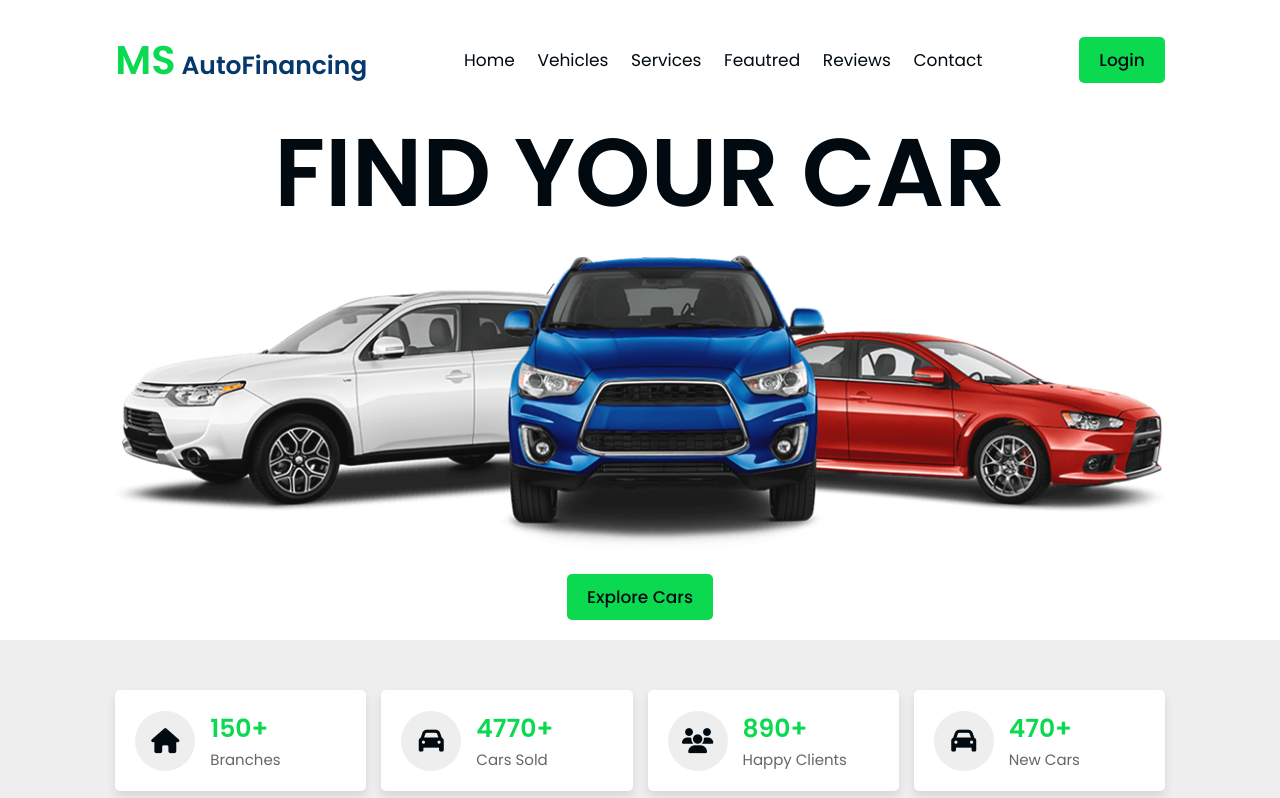
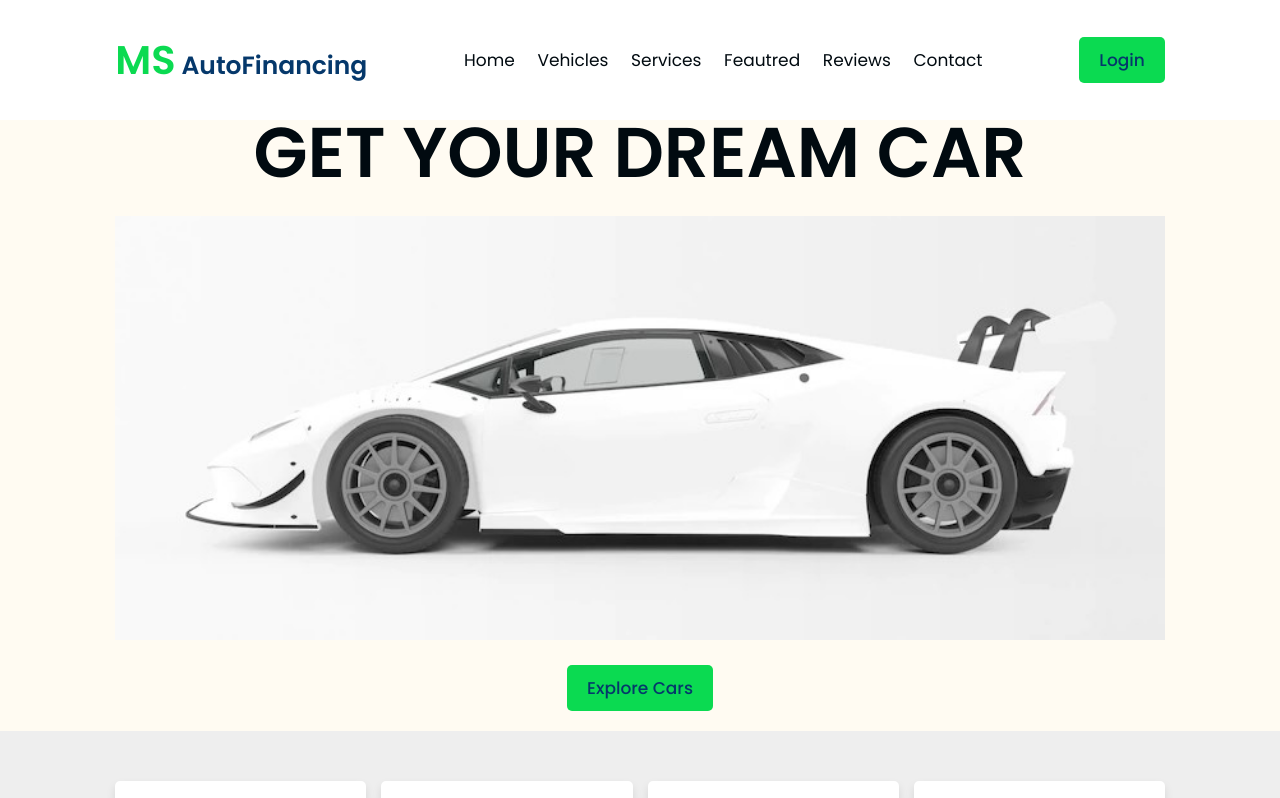
Before and after one commit to hamitsehjal/Car-Dealership22, a plain HTML site: page index.html in a window 1280 px wide. Shown: the top 798 px of the page. Drawn offline with nearby package versions, Linux system fonts and the light colour scheme.

Commit message:
made some changes!!

```diff
--- a/css/style.css
+++ b/css/style.css
@@ -94,7 +94,7 @@ section {
     border-radius: .5rem;
 
     background: var(--green);
-    color: var(--black-dark);
+    color: var(--blue);
     font-weight: 500;
     font-size: 1.7rem;
     padding: 1rem 2rem;
@@ -157,6 +157,7 @@ section {
 
 .header .navbar a:hover {
     color: var(--green);
+    font-size:2rem;
 }
 
 .header .btn {
@@ -178,9 +179,9 @@ section {
     display: none;
 }
 
-/*
-/* body {
-    /* height: 300rem; */
+body{
+    background-color: var(--white-ligt);
+}
 
 .header.active {
     box-shadow: var(--box-shadow);
@@ -284,7 +285,7 @@ section {
        The full form of VW is viewport width. It works like the percentage unit.
        Specifying 10vw is equivalent to occupying 10% of entire visible screen width.
     */
-    font-size: 7.5vw;
+    font-size: 5.5vw;
     color: var(--black-dark)
 }
 
@@ -592,12 +593,13 @@ section {
     width: 17rem;
     font-size: 1.7rem;
     color: var(--black-dark);
-    background: var(--blue);
+    background: var(--green);
     cursor: pointer;
 }
 
 .newsletter form input[type="submit"]:hover {
-    background: var(--green);
+    background: var(--blue);
+    color:var(--white-ligt);
 }
 
 
@@ -696,7 +698,8 @@ section {
 }
 
 .footer {
-    background-color: var(--blue);
+    background-color: var(--green);
+    background-color:#6495ED;
 }
 
 .footer .box-container {
--- a/index.html
+++ b/index.html
@@ -63,8 +63,8 @@
 
         <!-- HOME SECTION STARTS -->
         <section class="home" id="home">
-            <h1 class="home-parallax" data-speed="-2">Find Your Car</h1>
-            <img class="home-parallax" data-speed="5" src="./pics/home-img.png"
+            <h1 class="home-parallax" data-speed="-2">Get Your Dream Car</h1>
+            <img class="home-parallax" data-speed="5" src="./pics/home-background-4.jpg"
                 alt="Home Page">
             <a href="#" class="btn home-parallax" data-speed="7">Explore Cars</a>
         </section>
```
Also changed, not shown: pics/home-background-1.png (added), pics/home-background-2.png (added), pics/home-background-3.png (added), pics/home-background-4.jpg (added), pics/home-background-4.png (added).
